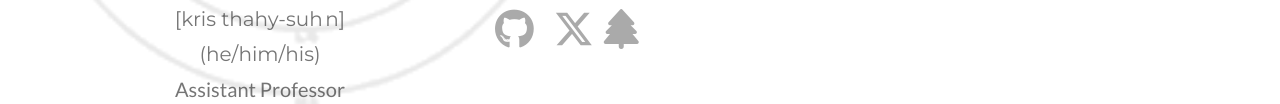
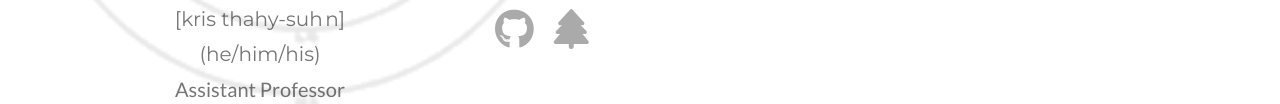
Before and after one commit to ctheissen/ctheissen.github.io, a plain HTML site: page index.html in a window 1280 px wide. Shown: the part 547-651 px from the top of the page. Drawn offline with nearby package versions, Linux system fonts and the light colour scheme; some icons are missing.

Commit message:
Small fixes

```diff
--- a/index.html
+++ b/index.html
@@ -48,11 +48,11 @@
 
   <link rel="canonical" href="index.html">
 
-
+  <!--
   <meta property="twitter:card" content="summary">
-
   <meta property="twitter:site" content="@philosicist">
   <meta property="twitter:creator" content="@philosicist">
+  -->
 
   <meta property="og:site_name" content="Chris Theissen">
   <meta property="og:url" content="https://ctheissen.physics.ucsd.edu">
@@ -241,11 +241,11 @@
                     </a>
                   </li>
 
-                  <li>
+                  <!--<li>
                     <a itemprop="sameAs" href="https://twitter.com/philosicist" >
                       <i class="fab fa-x-twitter big-icon"></i>
                     </a>
-                  </li>
+                  </li>-->
 
                   <li>
                     <a itemprop="sameAs" href="https://academictree.org/physics/tree.php?pid=780614" target="_blank" rel="noopener">
```
